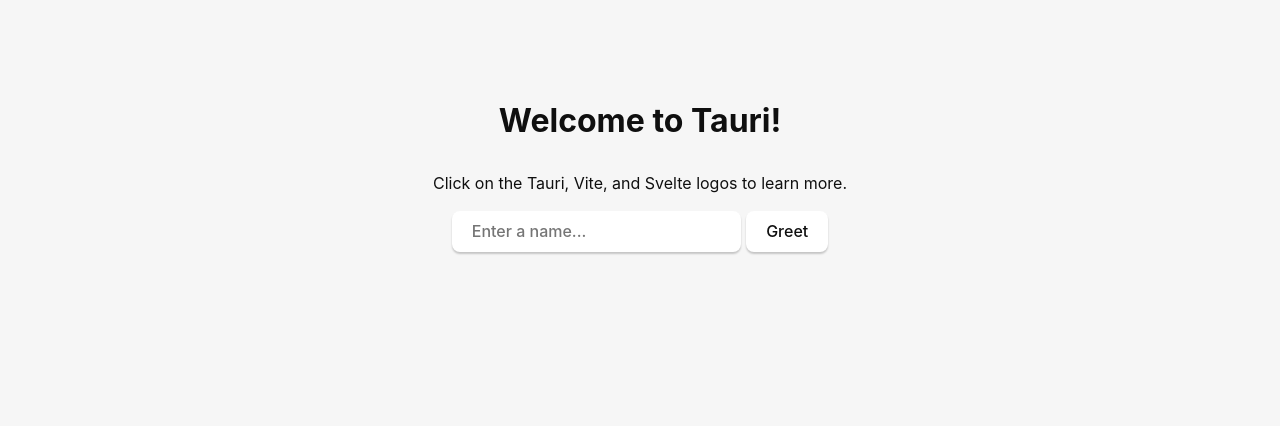
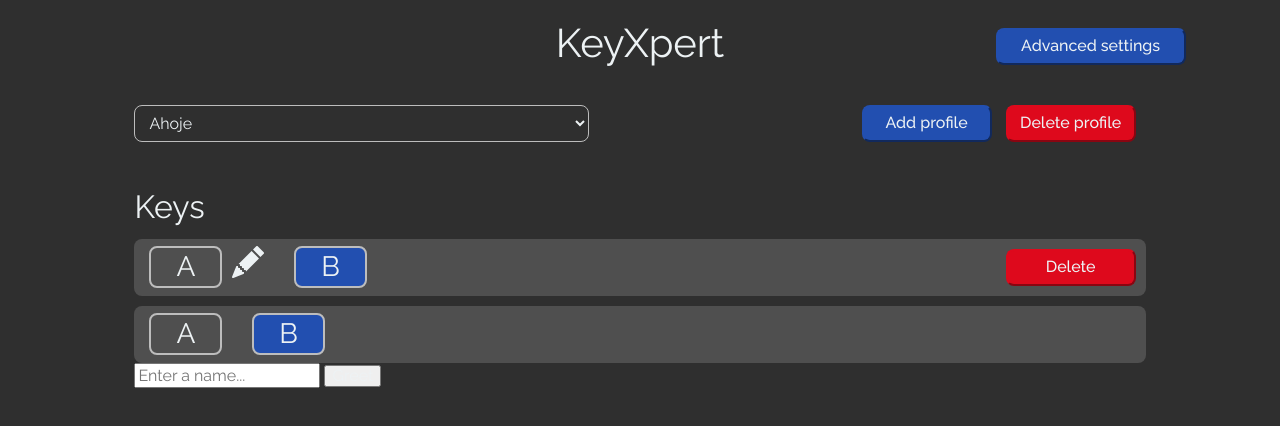
Before and after one commit to TDiblik/KeyXpert, a Svelte app in the folder ui/: page / in a window 1280 px wide. Shown: the top 426 px of the page. Built offline with nearby package versions, Linux system fonts and the light colour scheme.

Commit message:
[Wip] Base UI

```diff
--- a/ui/src/App.svelte
+++ b/ui/src/App.svelte
@@ -3,11 +3,57 @@
 </script>
 
 <main class="container">
-  <h1>Welcome to Tauri!</h1>
+  <div class="header-row">
+    <h1 class="header">KeyXpert</h1>
+    <div class="advanced-settings-button-wrapper">
+      <button class="btn primary">Advanced settings</button>
+    </div>
+  </div>
 
-  <p>
-    Click on the Tauri, Vite, and Svelte logos to learn more.
-  </p>
+  <div class="profile-selection-row">
+    <select id="profile-selector">
+      <option>Ahoje</option>
+      <option>Ahoje</option>
+      <option>Ahoje</option>
+      <option>Ahoje</option>
+      <option>Ahoje</option>
+    </select>
+
+    <div class="profile-actions">
+      <button class="btn primary">Add profile</button>
+      <button class="btn delete">Delete profile</button>
+    </div>
+  </div>
+
+  <div class="rebind-list">
+    <div class="sub-heading">Keys</div>
+
+    <div class="rebind-item">
+      <div class="keys-container">
+        <div class="key"> A </div>
+        <!-- <div class="key"> A </div> -->
+        <div class="edit-pen">
+          <img src="/public/edit-pen.svg" />
+        </div>
+      </div>
+      <div class="keys-container">
+        <div class="key new"> B </div>
+      </div>
+      <div class="remove-container">
+        <button class="btn delete">Delete</button>
+      </div>
+    </div>
+
+    <div class="rebind-item">
+      <div class="keys-container">
+        <div class="key"> A </div>
+      </div>
+      <div class="keys-container">
+        <div class="key new"> B </div>
+      </div>
+    </div>
+
+  </div>
 
   <div class="row">
     <Greet />
--- a/ui/src/styles.css
+++ b/ui/src/styles.css
@@ -1,109 +1,152 @@
+/* TODO: Don't be dependent on google fonts */
+@import url("https://fonts.googleapis.com/css2?family=Raleway:wght@400;500&display=swap");
+
 :root {
-  font-family: Inter, Avenir, Helvetica, Arial, sans-serif;
+  --black: #2f2f2f;
+  --light-black: #4f4f4f;
+  --white: #edf2f4;
+  --gray: #bdbdbd;
+  --red: #de091c;
+  --blue: #224fb0;
+  --green: #49b285;
+
+  --border-radius: 8px;
+}
+
+html,
+body {
+  height: 100vh;
+  display: flex;
+  flex-direction: column;
+  background: var(--black);
+}
+
+* {
+  color: var(--white);
+
+  font-family: "Raleway", Helvetica, Arial, sans-serif;
+  font-style: normal;
+  font-weight: 400 !important;
   font-size: 16px;
-  line-height: 24px;
-  font-weight: 400;
+  line-height: 16px;
 
-  color: #0f0f0f;
-  background-color: #f6f6f6;
+  /* Fix raleway numbers */
+  -webkit-font-feature-settings: "lnum" !important;
+  -moz-font-feature-settings: "lnum" !important;
+  font-feature-settings: "lnum" !important;
+}
 
-  font-synthesis: none;
-  text-rendering: optimizeLegibility;
-  -webkit-font-smoothing: antialiased;
-  -moz-osx-font-smoothing: grayscale;
-  -webkit-text-size-adjust: 100%;
+.btn {
+  border-radius: var(--border-radius);
+  box-shadow: none;
+  padding: 5px 10px;
+  height: 37px;
+  width: 130px;
+  font-weight: 500 !important;
+}
+
+.btn.primary {
+  background-color: var(--blue);
+  border-color: var(--blue);
+}
+
+.btn.delete {
+  background-color: var(--red);
+  border-color: var(--red);
+}
+
+.header {
+  font-size: 40px;
+  text-align: center;
+}
+
+.sub-heading {
+  font-size: 32px;
+  line-height: 40px;
+  margin-bottom: 12px;
 }
 
 .container {
-  margin: 0;
-  padding-top: 10vh;
   display: flex;
   flex-direction: column;
-  justify-content: center;
-  text-align: center;
+  margin: 0 10%;
 }
 
-.logo {
-  height: 6em;
-  padding: 1.5em;
-  will-change: filter;
-  transition: 0.75s;
+.header-row {
+  display: flex;
+  flex-direction: column;
+  margin-bottom: 40px;
 }
 
-.logo.tauri:hover {
-  filter: drop-shadow(0 0 2em #24c8db);
+.advanced-settings-button-wrapper {
+  align-self: flex-end;
+  margin-top: -50px;
+  margin-right: -40px; /* intentional overflow */
 }
 
-.row {
-  display: flex;
-  justify-content: center;
+.advanced-settings-button-wrapper > button {
+  width: 190px;
 }
 
-a {
-  font-weight: 500;
-  color: #646cff;
-  text-decoration: inherit;
+.profile-selection-row {
+  display: flex;
+  flex-direction: row;
+  justify-content: space-between;
 }
 
-a:hover {
-  color: #535bf2;
+#profile-selector {
+  width: 45%;
+  border-radius: var(--border-radius);
+  border-width: 1.5px;
+  border-color: var(--gray);
+  color: var(--white);
+  background-color: var(--black);
+  padding: 5px 10px;
+}
+#profile-selector:hover {
+  cursor: pointer;
+}
+#profile-selector > option {
+  color: var(--white);
 }
 
-h1 {
-  text-align: center;
+.profile-actions * {
+  margin-right: 10px;
 }
 
-input,
-button {
-  border-radius: 8px;
-  border: 1px solid transparent;
-  padding: 0.6em 1.2em;
-  font-size: 1em;
-  font-weight: 500;
-  font-family: inherit;
-  color: #0f0f0f;
-  background-color: #ffffff;
-  transition: border-color 0.25s;
-  box-shadow: 0 2px 2px rgba(0, 0, 0, 0.2);
+.rebind-list {
+  margin-top: 45px;
 }
 
-button {
-  cursor: pointer;
+.rebind-item {
+  display: flex;
+  flex-direction: row;
+  align-items: center;
+  margin-top: 10px;
+  background-color: var(--light-black);
+  border-radius: var(--border-radius);
+  padding: 7.5px 0px;
 }
 
-button:hover {
-  border-color: #396cd8;
-}
-button:active {
-  border-color: #396cd8;
-  background-color: #e8e8e8;
+.keys-container {
+  display: flex;
+  gap: 10px;
+  margin: 0px 15px;
 }
 
-input,
-button {
-  outline: none;
+.key {
+  padding: 4px 25px;
+  font-size: 28px;
+  line-height: 30px;
+  border: 2px solid var(--gray);
+  border-radius: var(--border-radius);
 }
 
-#greet-input {
-  margin-right: 5px;
+.key.new {
+  background-color: var(--blue);
 }
 
-@media (prefers-color-scheme: dark) {
-  :root {
-    color: #f6f6f6;
-    background-color: #2f2f2f;
-  }
-
-  a:hover {
-    color: #24c8db;
-  }
-
-  input,
-  button {
-    color: #ffffff;
-    background-color: #0f0f0f98;
-  }
-  button:active {
-    background-color: #0f0f0f69;
-  }
+.remove-container {
+  margin-left: auto;
+  margin-right: 10px;
 }
```
Also changed, not shown: ui/public/edit-pen.svg (added), 1 other file (tests, documents, lock files or other folders).
